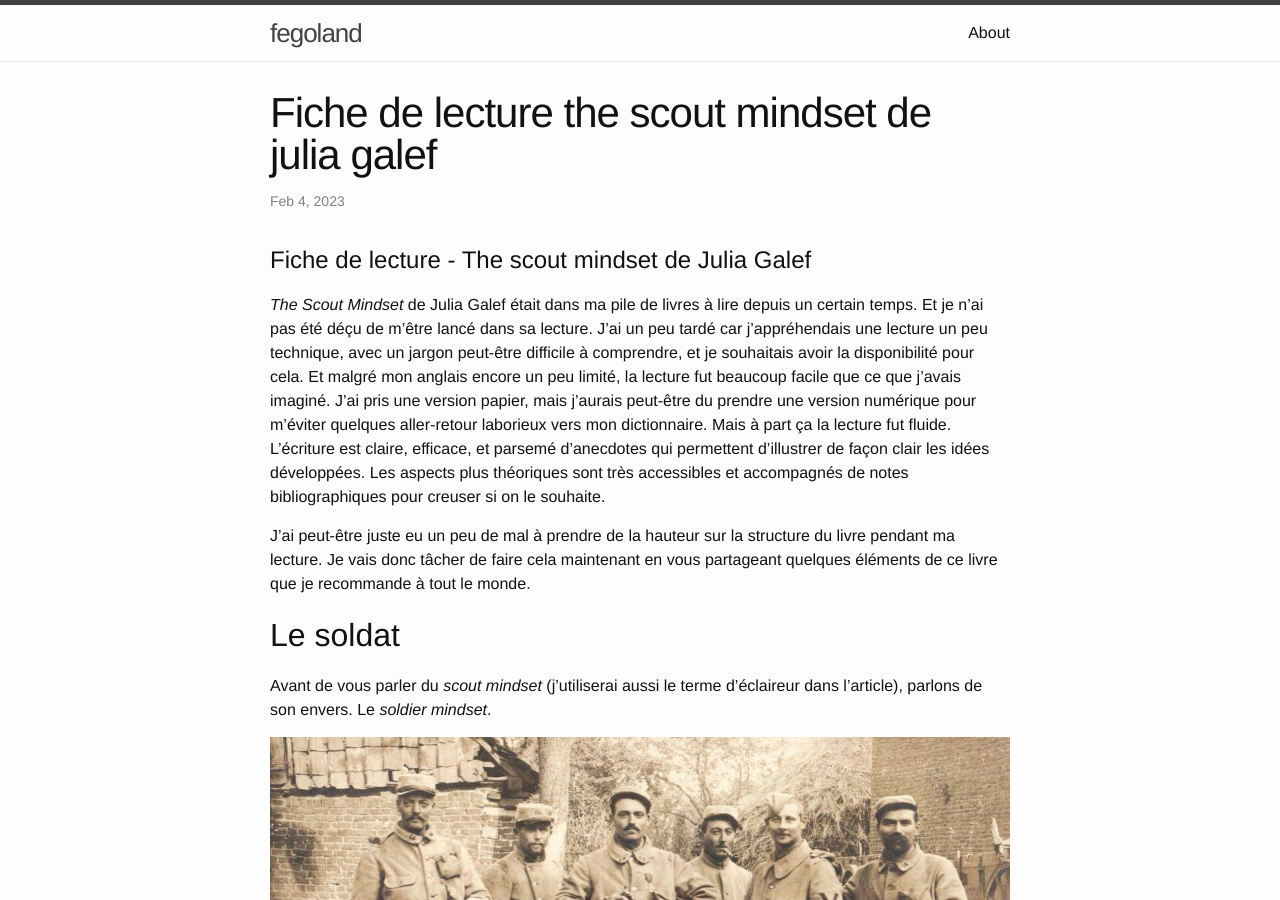
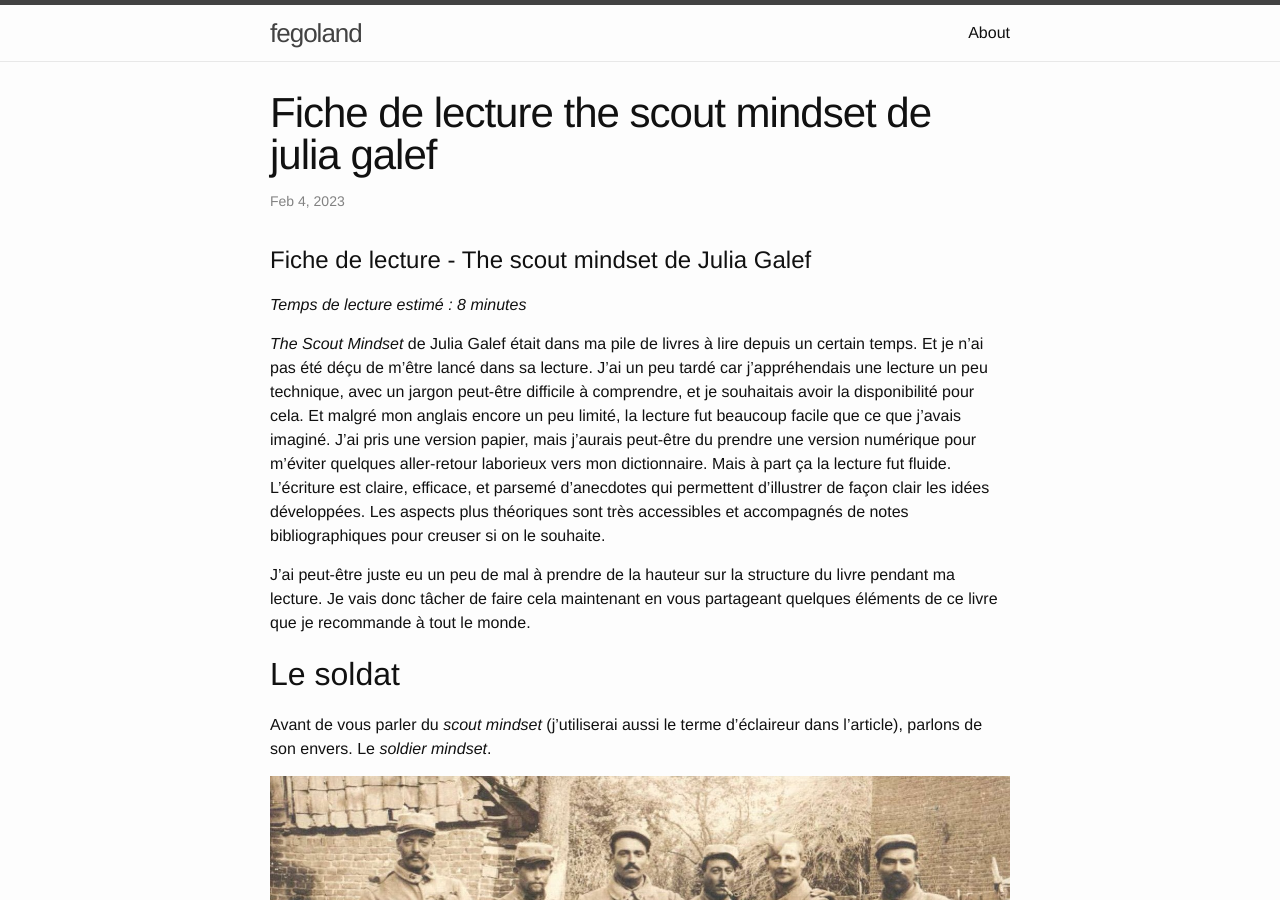
Before and after one commit to fego/fego.github.io, a Jekyll site: the page built from docs/_posts/2023-02-04-Fiche de lecture The Scout Mindset de Julia Galef.md, in a window 1280 px wide and 900 px high. Built offline with Jekyll 4.4.1, drawn with Linux system fonts in a browser that asks for light colours; our own code applies the rules of GitHub Pages for plain Markdown files.

Commit message:
the scout mindset

```diff
--- a/docs/_posts/2023-02-04-Fiche de lecture The Scout Mindset de Julia Galef.md
+++ b/docs/_posts/2023-02-04-Fiche de lecture The Scout Mindset de Julia Galef.md
@@ -1,4 +1,5 @@
 # Fiche de lecture - The scout mindset de Julia Galef
+*Temps de lecture estimé : 8 minutes*
 
 *The Scout Mindset* de Julia Galef était dans ma pile de livres à lire depuis un certain temps.
 Et je n'ai pas été déçu de m'être lancé dans sa lecture.
```
